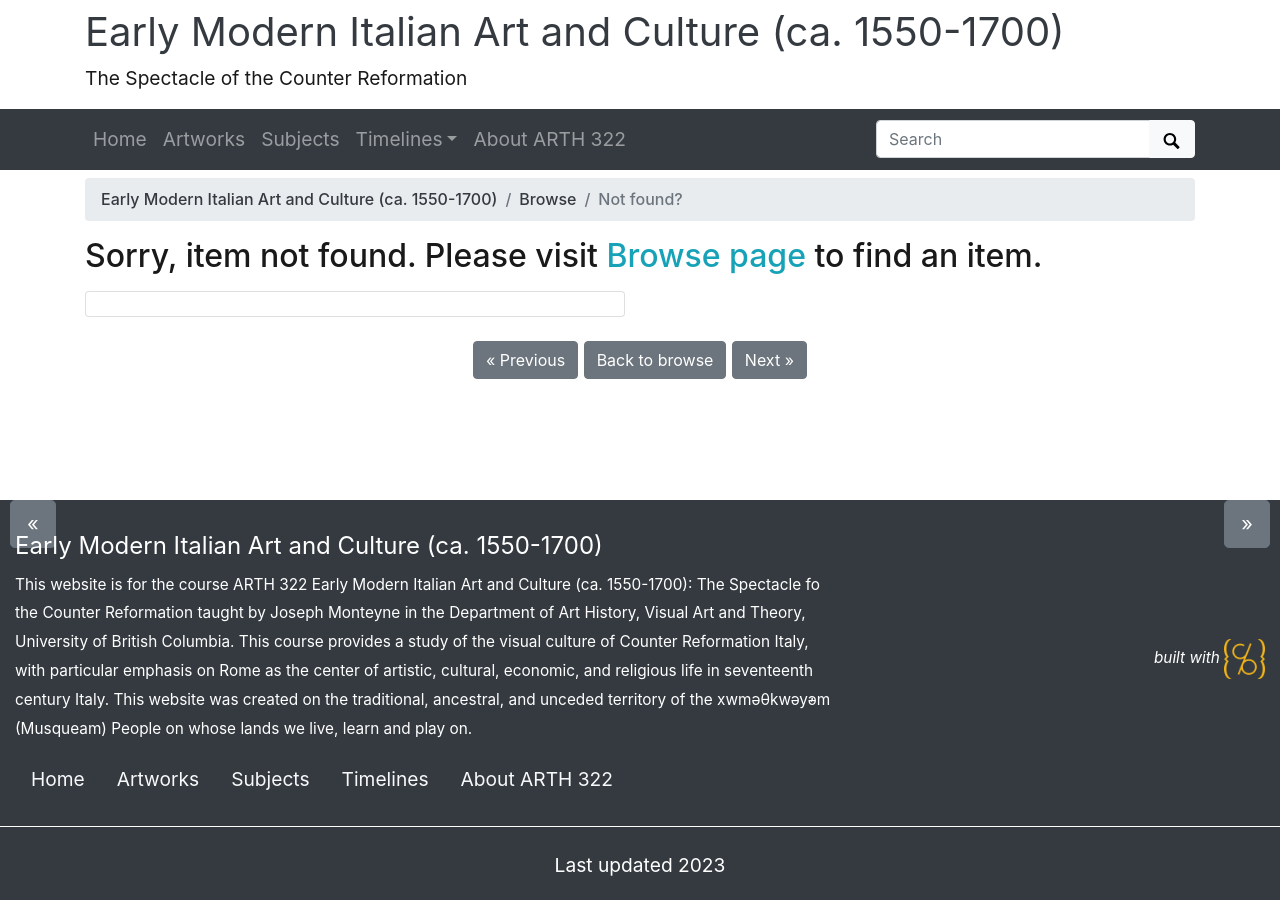
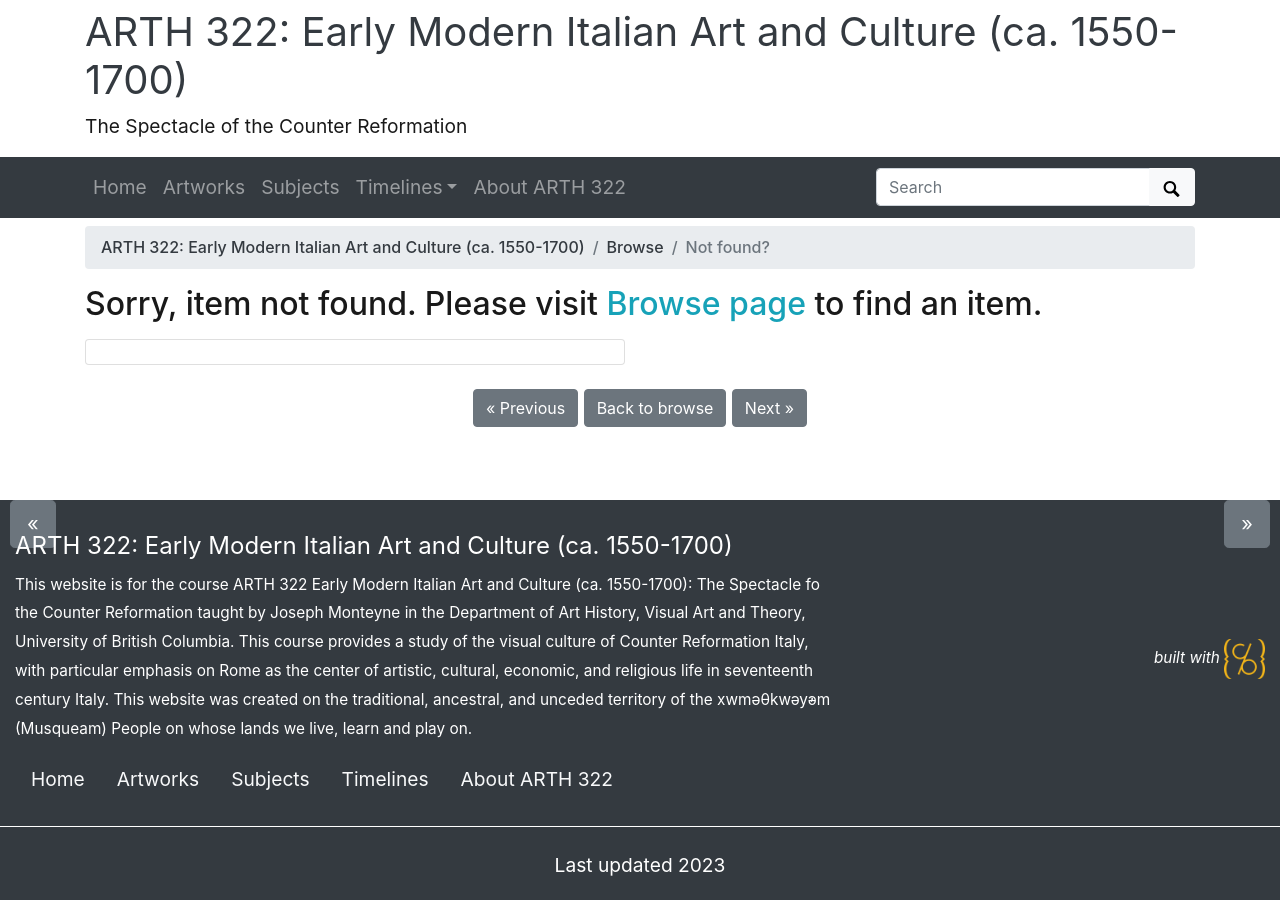
Before and after one commit to ahva-vrc/early-modern-italy, a Jekyll site: the page built from pages/item.md, in a window 1280 px wide. Built offline with Jekyll 4.4.1, drawn with Linux system fonts in a browser that asks for light colours.

Commit message:
Update _config.yml

```diff
--- a/_config.yml
+++ b/_config.yml
@@ -20,7 +20,7 @@ source-code: https://github.com/ahva-ubc/early-modern-italy.git
 # SITE SETTINGS
 #
 # title of site appears in banner
-title: "Early Modern Italian Art and Culture (ca. 1550-1700)"
+title: "ARTH 322: Early Modern Italian Art and Culture (ca. 1550-1700)"
 # tagline, a short phrase that will appear throughout the site in the top banner
 tagline: The Spectacle of the Counter Reformation
 # description appears in meta tags and other locations
```
